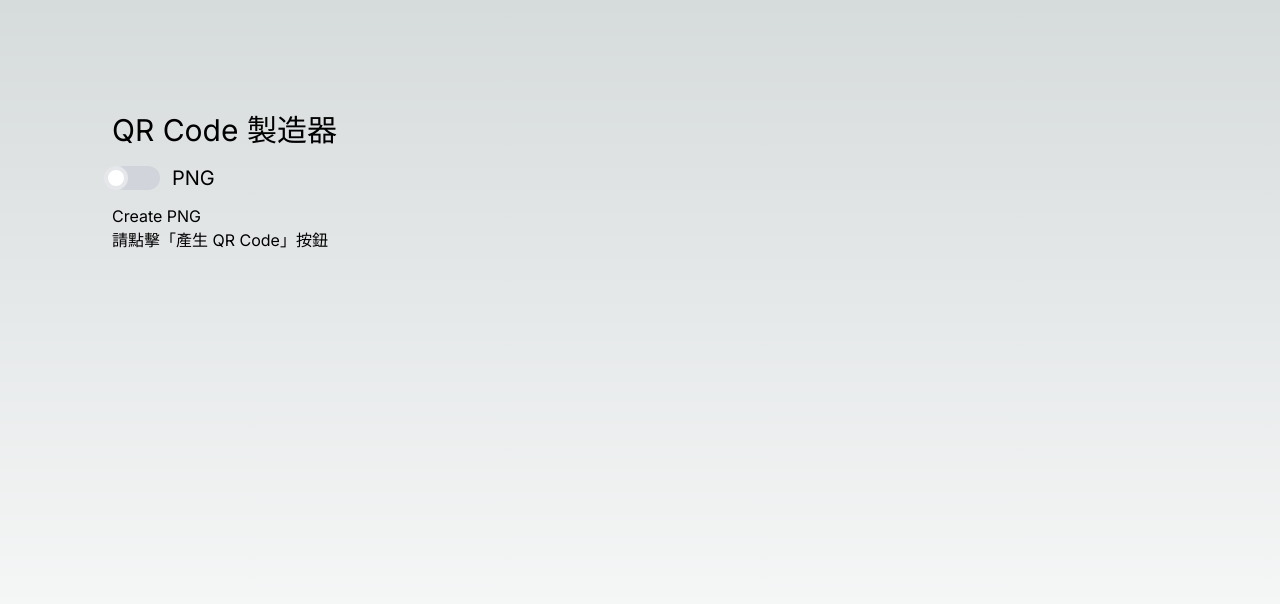
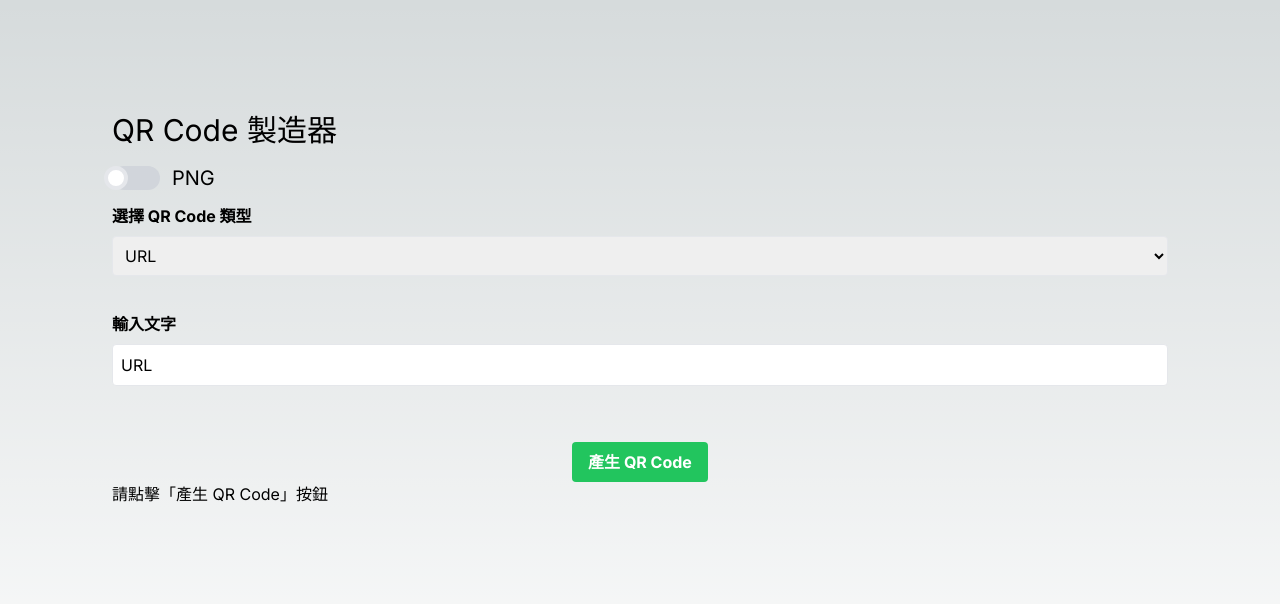
Before and after one commit to bucky0112/qrcode-nextjs, a Next.js app: page / in a window 1280 px wide. Shown: the top 604 px of the page. Built offline with nearby package versions, Linux system fonts and the light colour scheme; no server answers.

Commit message:
Refactor the `SelectType` and `TextInput` components to accept either `SvgFormInputs` or `PngFormInputs` as props, depending on the value of the `imageType` prop

```diff
--- a/app/components/ColorPicker.tsx
+++ b/app/components/ColorPicker.tsx
@@ -1,12 +1,12 @@
 import { FC } from 'react'
 import { UseFormRegister, UseFormSetValue } from 'react-hook-form'
-import { FormInputs } from './CreateSvgForm'
+import { SvgFormInputs } from './CreateSvgForm'
 
 interface ColorPickerProps {
   label: string
-  name: keyof FormInputs
-  register: UseFormRegister<FormInputs>
-  setValue: UseFormSetValue<FormInputs>
+  name: keyof SvgFormInputs
+  register: UseFormRegister<SvgFormInputs>
+  setValue: UseFormSetValue<SvgFormInputs>
 }
 
 const ColorPicker: FC<ColorPickerProps> = ({
--- a/app/components/CreatePngForm.tsx
+++ b/app/components/CreatePngForm.tsx
@@ -1,8 +1,94 @@
+import { useEffect } from 'react'
+import { useForm, SubmitHandler, UseFormRegister } from 'react-hook-form'
+import generateQrcode from '../lib/api/generateQrcode'
+import { TextInput, SelectType } from './'
+import useStore from '../store'
+
+export type PngFormInputs = {
+  text: string
+  qrType: string
+}
+
+type QrCodeData = {
+  url?: string
+  phone?: string
+  address?: string
+  email?: string
+}
+
 const CreatePngForm = () => {
+  const { setImgSrc, setErrors } = useStore()
+  const {
+    register,
+    handleSubmit,
+    formState: { errors },
+    watch
+  } = useForm<PngFormInputs>()
+
+  const qrType = watch('qrType', 'URL')
+
+  useEffect(() => {
+    setImgSrc(null)
+  }, [qrType])
+
+  useEffect(() => {
+    setErrors(errors)
+  }, [errors])
+
+  const validationPatterns = {
+    URL: /^(https?:\/\/)?([\da-z\.-]+)\.([a-z\.]{2,6})([\/\w \.-]*)*\/?$/,
+    電話: /^(\+?\d{1,3}[-.\s]?)?\d{10}$/,
+    地址: /.+/,
+    Email: /^[^\s@]+@[^\s@]+\.[^\s@]+$/
+  }
+
+  const pattern = validationPatterns[qrType as keyof typeof validationPatterns]
+
+  const fetchQrcodePng = async (formData: PngFormInputs) => {
+    try {
+      const typeMapping: { [key in PngFormInputs['qrType']]: keyof QrCodeData } = {
+        URL: 'url',
+        電話: 'phone',
+        地址: 'address',
+        Email: 'email'
+      }
+
+      const dataKey = typeMapping[formData.qrType]
+      const data: QrCodeData = {
+        [dataKey]: formData.text
+      }
+      const response = await generateQrcode.getPng(data)
+      const blob = new Blob([response.data], { type: 'image/png+xml' })
+      const objectURL = URL.createObjectURL(blob)
+      setImgSrc(objectURL)
+    } catch (_) {
+      console.error('Error fetching image')
+    }
+  }
+
+  const onSubmit: SubmitHandler<PngFormInputs> = async (data) => {
+    await fetchQrcodePng(data)
+  }
+
+  const hasErrors = Object.keys(errors).length > 0
+
   return (
-    <div>
-      <h1>Create PNG</h1>
-    </div>
+    <form onSubmit={handleSubmit(onSubmit)} className='flex flex-col gap-y-5'>
+      {/* <SelectType register={register} /> */}
+      <SelectType register={register as UseFormRegister<PngFormInputs>} imageType="PNG" />
+      {/* <TextInput register={register} pattern={pattern} errors={errors} /> */}
+      <TextInput register={register as UseFormRegister<PngFormInputs>} pattern={pattern} errors={errors} imageType="PNG" />
+      <div className='flex justify-center mt-5'>
+        <button
+          type='submit'
+          className={`${
+            hasErrors ? 'bg-gray-400' : 'bg-green-500'
+          } hover:bg-green-100 text-white hover:text-slate-700 font-bold py-2 px-4 rounded text-center`}
+        >
+          產生 QR Code
+        </button>
+      </div>
+    </form>
   )
 }
 
--- a/app/components/CreateSvgForm.tsx
+++ b/app/components/CreateSvgForm.tsx
@@ -1,10 +1,10 @@
 import { useEffect } from 'react'
-import { useForm, SubmitHandler } from 'react-hook-form'
+import { useForm, SubmitHandler, UseFormRegister } from 'react-hook-form'
 import generateQrcode from '../lib/api/generateQrcode'
 import { TextInput, SelectType, SizeSlider, ColorPicker } from '../components'
 import useStore from '../store'
 
-export type FormInputs = {
+export type SvgFormInputs = {
   text: string
   qrType: string
   qrSize: number
@@ -30,7 +30,7 @@ const CreateSvgForm = () => {
     setValue,
     formState: { errors },
     watch
-  } = useForm<FormInputs>({
+  } = useForm<SvgFormInputs>({
     defaultValues: {
       qrSize: 500,
       qrColor: '#000000',
@@ -57,9 +57,9 @@ const CreateSvgForm = () => {
 
   const pattern = validationPatterns[qrType as keyof typeof validationPatterns]
 
-  const fetchQrcodeSvg = async (formData: FormInputs) => {
+  const fetchQrcodeSvg = async (formData: SvgFormInputs) => {
     try {
-      const typeMapping: { [key in FormInputs['qrType']]: keyof QrCodeData } = {
+      const typeMapping: { [key in SvgFormInputs['qrType']]: keyof QrCodeData } = {
         URL: 'url',
         電話: 'phone',
         地址: 'address',
@@ -82,7 +82,7 @@ const CreateSvgForm = () => {
     }
   }
 
-  const onSubmit: SubmitHandler<FormInputs> = async (data) => {
+  const onSubmit: SubmitHandler<SvgFormInputs> = async (data) => {
     await fetchQrcodeSvg(data)
   }
 
@@ -90,8 +90,10 @@ const CreateSvgForm = () => {
 
   return (
     <form onSubmit={handleSubmit(onSubmit)} className='flex flex-col gap-y-5'>
-      <SelectType register={register} />
-      <TextInput register={register} pattern={pattern} errors={errors} />
+      {/* <SelectType register={register} /> */}
+      <SelectType register={register as UseFormRegister<SvgFormInputs>} imageType="SVG" />
+      {/* <TextInput register={register} pattern={pattern} errors={errors} /> */}
+      <TextInput register={register as UseFormRegister<SvgFormInputs>} pattern={pattern} errors={errors} imageType="SVG" />
       <div className='flex items-center justify-evenly'>
         <SizeSlider register={register} setValue={setValue} />
         <ColorPicker
--- a/app/components/SelectType.tsx
+++ b/app/components/SelectType.tsx
@@ -1,17 +1,40 @@
 import { FC } from 'react'
 import { UseFormRegister } from 'react-hook-form'
-import { FormInputs } from './CreateSvgForm'
+import { SvgFormInputs } from './CreateSvgForm'
+import { PngFormInputs } from './CreatePngForm'
 
-interface SelectTypeProps {
-  register: UseFormRegister<FormInputs>
+type ImageType = 'SVG' | 'PNG'
+
+interface SelectTypeProps<T extends ImageType> {
+  register: T extends 'SVG'
+    ? UseFormRegister<SvgFormInputs>
+    : UseFormRegister<PngFormInputs>
+  imageType: T
 }
 
-const SelectType: FC<SelectTypeProps> = ({ register }) => (
+// interface SelectTypeProps {
+//   register: UseFormRegister<SvgFormInputs>
+// }
+
+const SelectType: FC<SelectTypeProps<ImageType>> = ({
+  register,
+  imageType
+}) => {
+  let adjustedRegister: any
+
+  if (imageType === 'SVG') {
+    adjustedRegister = register as UseFormRegister<SvgFormInputs>
+  } else {
+    adjustedRegister = register as UseFormRegister<PngFormInputs>
+  }
+
+  return (
     <div className='mb-4'>
       <label className='block font-bold mb-2'>選擇 QR Code 類型</label>
       <select
         className='w-full p-2 border rounded focus:outline-none focus:ring focus:border-blue-300'
-      {...register('qrType')}
+        // {...register('qrType')}
+        {...adjustedRegister('qrType')}
       >
         <option value='URL'>URL</option>
         <option value='電話'>電話</option>
@@ -20,5 +43,6 @@ const SelectType: FC<SelectTypeProps> = ({ register }) => (
       </select>
     </div>
   )
+}
 
 export default SelectType
--- a/app/components/SizeSlider.tsx
+++ b/app/components/SizeSlider.tsx
@@ -1,10 +1,10 @@
 import { FC } from 'react'
 import { UseFormRegister, UseFormSetValue } from 'react-hook-form'
-import { FormInputs } from './CreateSvgForm'
+import { SvgFormInputs } from './CreateSvgForm'
 
 interface SizeSliderProps {
-  register: UseFormRegister<FormInputs>
-  setValue: UseFormSetValue<FormInputs>
+  register: UseFormRegister<SvgFormInputs>
+  setValue: UseFormSetValue<SvgFormInputs>
 }
 
 const SizeSlider: FC<SizeSliderProps> = ({ register, setValue }) => (
--- a/app/components/TextInput.tsx
+++ b/app/components/TextInput.tsx
@@ -1,22 +1,44 @@
 import { FC } from 'react'
 import { UseFormRegister, FieldErrors } from 'react-hook-form'
-import { FormInputs } from './CreateSvgForm'
+import { SvgFormInputs } from './CreateSvgForm'
+import { PngFormInputs } from './CreatePngForm'
 
-interface TextInputProps {
-  register: UseFormRegister<FormInputs>
+type ImageType = 'SVG' | 'PNG'
+
+interface TextInputProps<T extends ImageType> {
+  // register: UseFormRegister<SvgFormInputs>
+  register: T extends 'SVG'
+  ? UseFormRegister<SvgFormInputs>
+  : UseFormRegister<PngFormInputs>
   pattern: RegExp
-  errors: FieldErrors<FormInputs>
+  errors: FieldErrors<SvgFormInputs>
+  imageType: T
 }
 
-const TextInput: FC<TextInputProps> = ({ register, pattern, errors }) => (
+const TextInput: FC<TextInputProps<ImageType>> = ({ register, pattern, errors, imageType }) => {
+  let adjustedRegister: any
+
+  if (imageType === 'SVG') {
+    adjustedRegister = register as UseFormRegister<SvgFormInputs>
+  } else {
+    adjustedRegister = register as UseFormRegister<PngFormInputs>
+  }
+
+  return (
     <div className='mb-4'>
       <label className='block font-bold mb-2'>輸入文字</label>
       <input
         type='text'
-      className={`w-full p-2 border rounded focus:outline-none focus:ring ${errors?.text ? 'focus:border-red-500 border-red-500 ring-red-500' : 'focus:border-blue-300'}`}
-      {...register('text', { required: true, pattern })}
+        className={`w-full p-2 border rounded focus:outline-none focus:ring ${
+          errors?.text
+            ? 'focus:border-red-500 border-red-500 ring-red-500'
+            : 'focus:border-blue-300'
+        }`}
+        // {...register('text', { required: true, pattern })}
+        {...adjustedRegister('qrType')}
       />
     </div>
   )
+}
 
 export default TextInput
```
Lines whose indentation alone changed are shown as unchanged.
